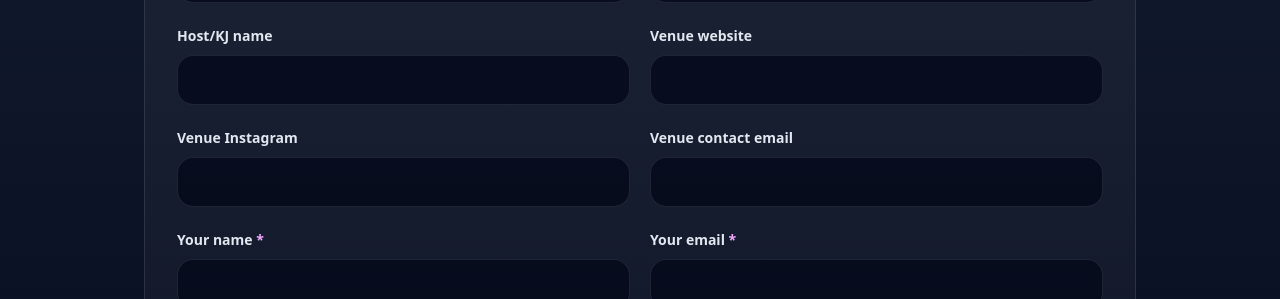
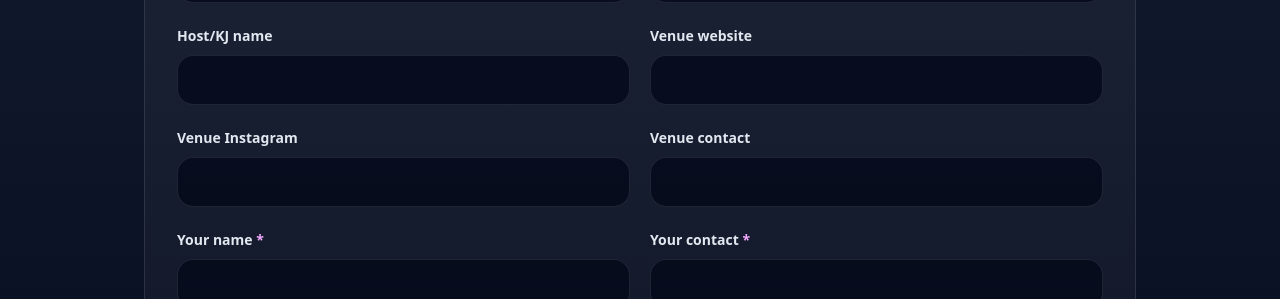
Before and after one commit to whiteinkcreates/singhub, a Next.js app: page /submit-listing in a window 1280 px wide. Shown: the part 980-1279 px from the top of the page. Built offline with nearby package versions, Linux system fonts and the light colour scheme.

Commit message:
Simplify submit listing contact labels

```diff
--- a/src/components/submit/SubmitListingForm.tsx
+++ b/src/components/submit/SubmitListingForm.tsx
@@ -43,9 +43,7 @@ export function SubmitListingForm() {
     ].join(" | ");
 
     setErrorMessage("");
-    setSubmittedMessage(
-      `Submission captured for review: ${submissionSummary}. Backend delivery will be connected in the next data workflow step.`,
-    );
+    setSubmittedMessage(`Submission captured for review: ${submissionSummary}.`);
   }
 
   return (
@@ -87,9 +85,9 @@ export function SubmitListingForm() {
       <FormField label="Host/KJ name" name="host-name" />
       <FormField label="Venue website" name="venue-website" type="url" />
       <FormField label="Venue Instagram" name="venue-instagram" />
-      <FormField label="Venue contact email" name="venue-email" type="email" />
+      <FormField label="Venue contact" name="venue-contact" />
       <FormField label="Your name" name="submitter-name" required />
-      <FormField label="Your email" name="submitter-email" type="email" required />
+      <FormField label="Your contact" name="submitter-contact" required />
 
       <label className="block md:col-span-2">
         <span className="text-sm font-semibold text-slate-200">
```
